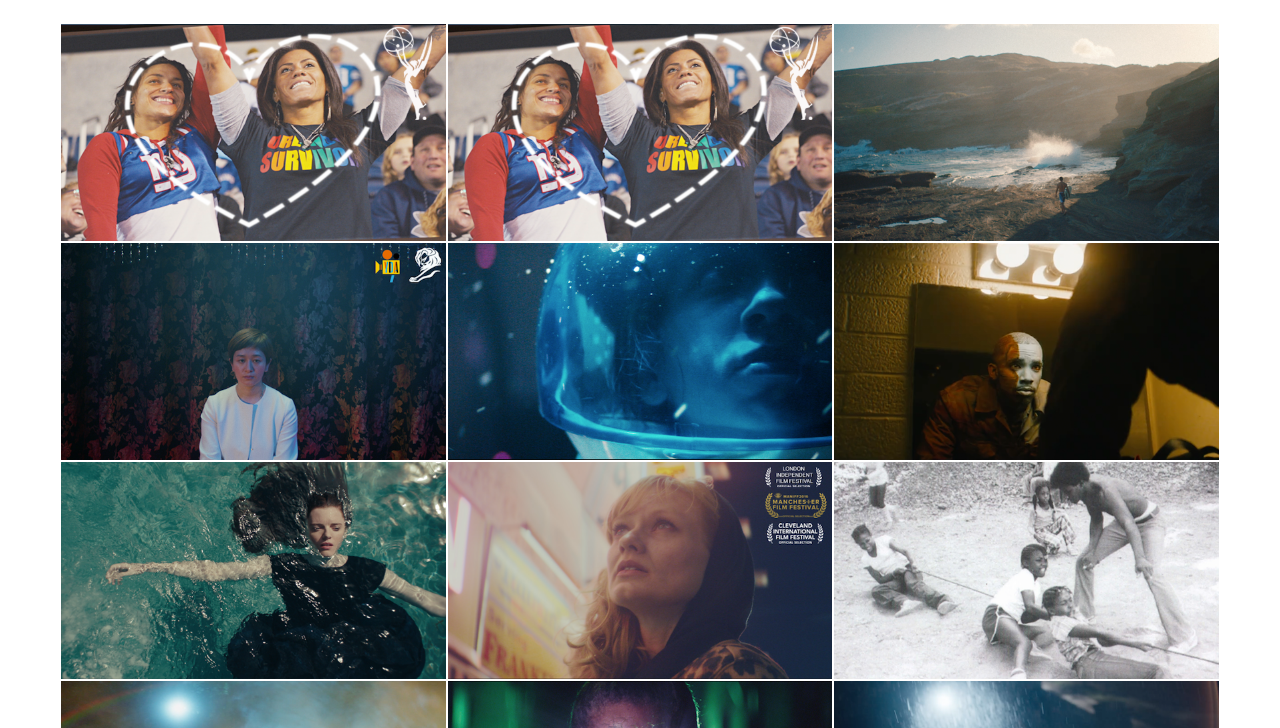
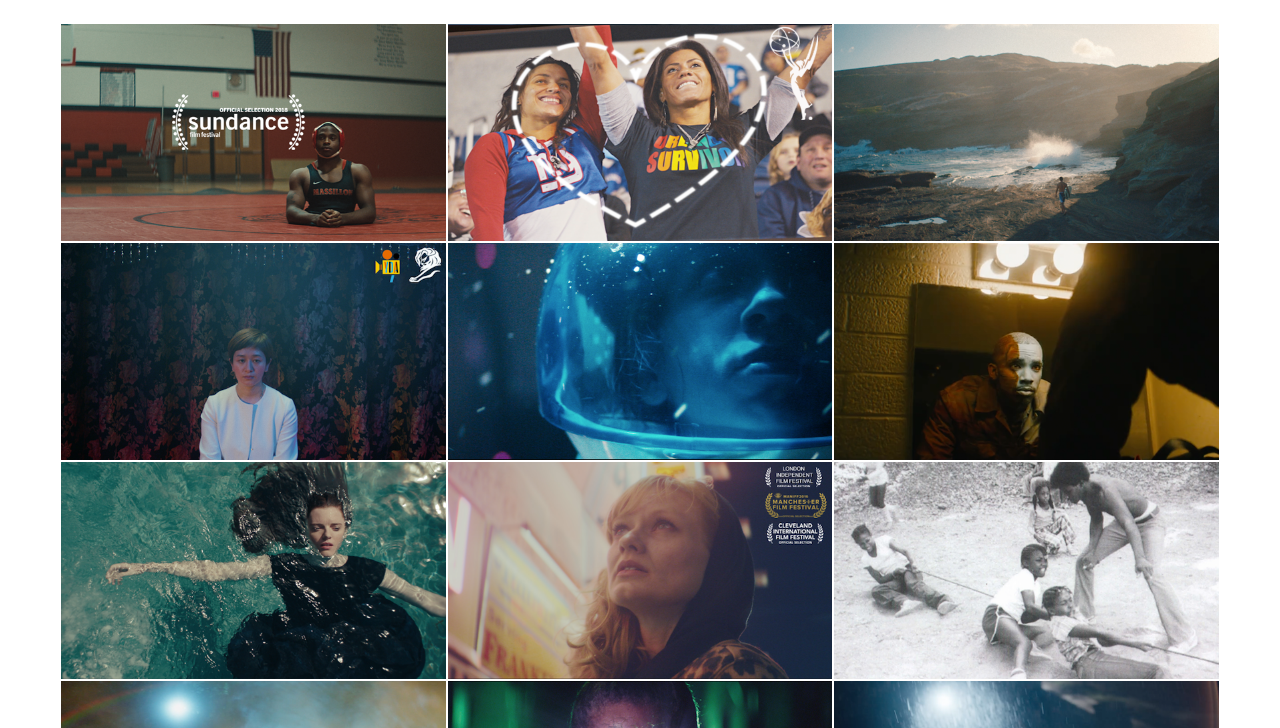
Before and after one commit to floydruss/floydruss.github.io, a plain HTML site: page index.html in a window 1280 px wide. Shown: the part 72-800 px from the top of the page. Drawn offline with Linux system fonts and the light colour scheme.

Commit message:
Update index.html

```diff
--- a/index.html
+++ b/index.html
@@ -77,7 +77,7 @@
 								<p class="video-thumbnail__title__copy"></p>
 							</div>
 
-							<img class="video-thumbnail__image" src="assets/images/projects/Love Has No Labels_2.png" alt="" />
+							<img class="video-thumbnail__image" src="assets/images/projects/Zion_2.png" alt="" />
 						</div>
 					</div>
 				</li>
```
